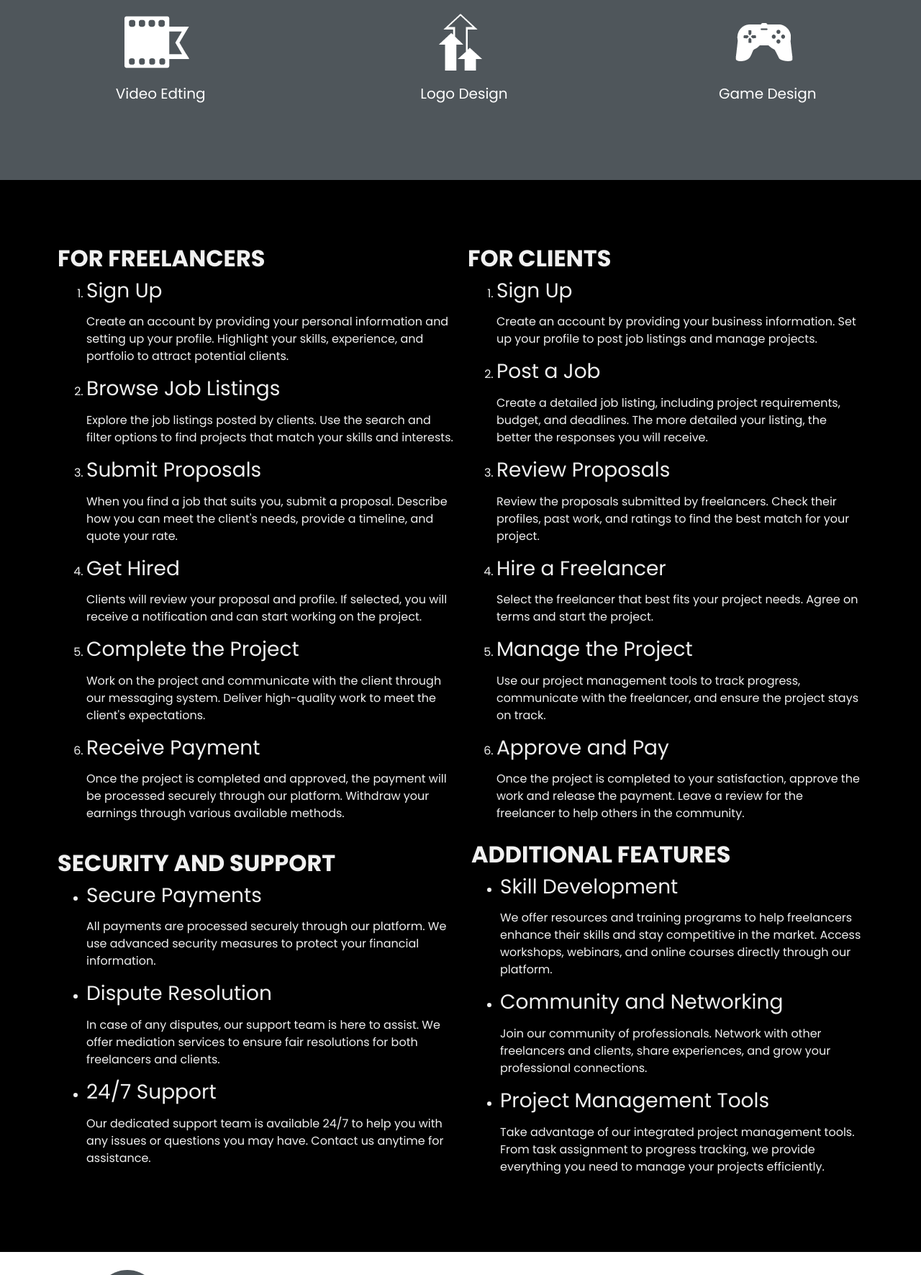
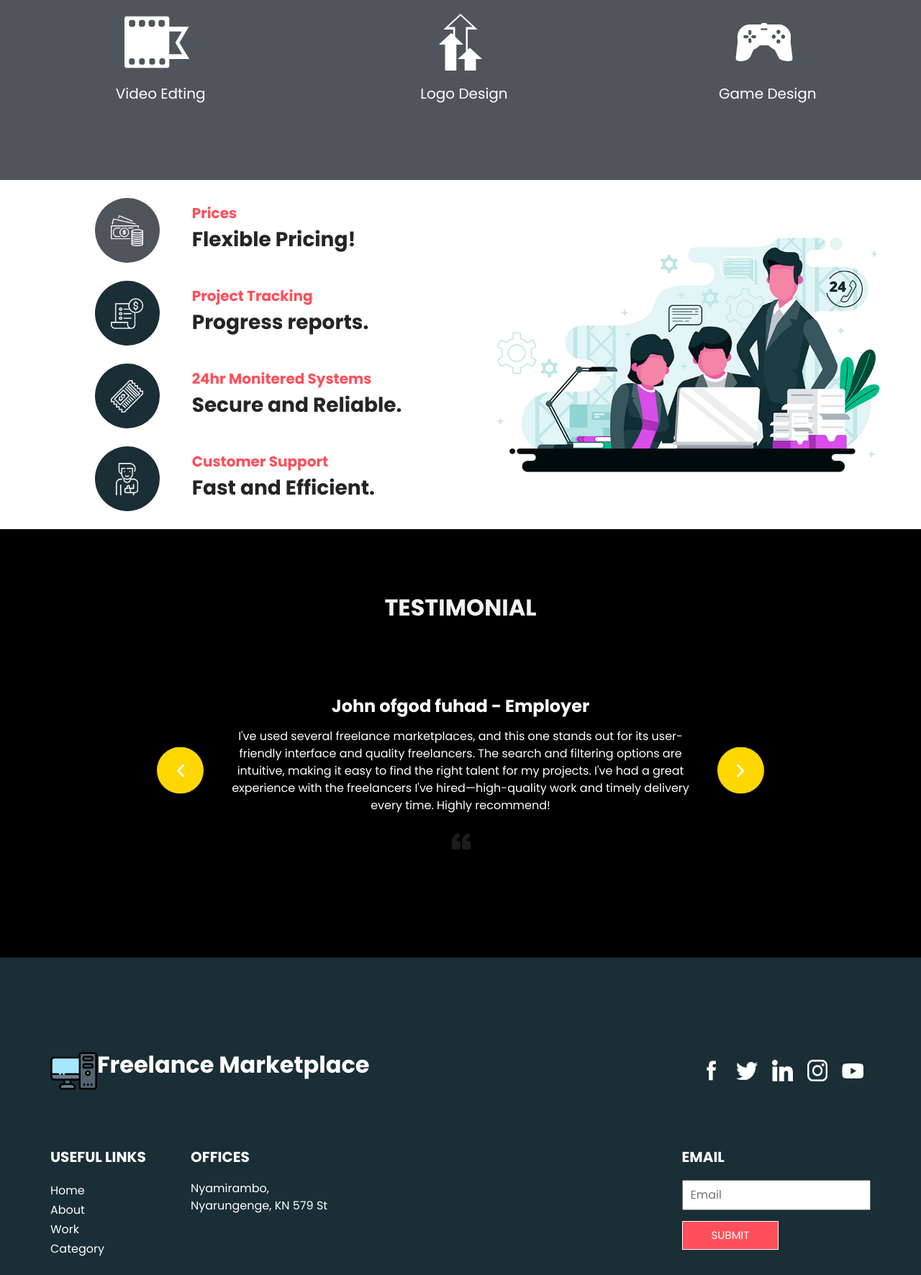
Before and after one commit to Kamosoharden/freelance_marketplace, a PHP site: page / in a window 1280 px wide. Shown: the part 2980-4751 px from the top of the page at 72% size. Run offline with PHP 8.4, Linux system fonts and the light colour scheme; some libraries are stand-ins or nearby versions.

Commit message:
UI/Ux updates

```diff
--- a/about.html
+++ b/about.html
@@ -22,10 +22,10 @@
   <link href="css/responsive.css" rel="stylesheet" />
 </head>
 
-<body class="sub_page">
+<body class="sub_page ">
   <div class="hero_area">
     <header class="header_section">
-      <div class="container-fluid">
+      <div class="container-fluid about_page">
         <nav class="navbar navbar-expand-lg custom_nav-container">
           <!-- <a class="navbar-brand" href="index.html">
             <img src="images/logo.png" alt="" />
--- a/css/style.css
+++ b/css/style.css
@@ -60,12 +60,19 @@ body {
 .sub_page .hero_area {
   height: auto;
   background: none;
-  background-color: transparent;
+  background: linear-gradient(to right, #006400 6%, #000080 60%);
+
 }
+
 
 .hero_area.sub_pages {
   height: auto;
 }
+
+.container-fluid {
+  background:transparent
+ }
+
 
 .header_section {
   overflow-x: hidden;
@@ -78,8 +85,17 @@ body {
   width: 100%;
   display: flex;
   justify-content: center;
-  padding: 1rem 15%;
+  padding: 1rem 10%;
+  background: linear-gradient(to right, #006400 6%, #000080 60%);
+
 }
+.conatiner-lg-bg-white{
+  width: 100%;
+  display: flex;
+  justify-content: center;
+  padding: 1rem 10%;
+  background-color: white;
+  }
 .header_section .container-fluid {
   padding-right: 25px;
   padding-left: 25px;
--- a/index.html
+++ b/index.html
@@ -323,130 +323,6 @@
     </div>
   </section>
 
-
-  <section class="section-3 layout_padding">
-    <div class="container">
-
-      <div class="detail-box responsive-flex">
-        <section class="flex-item">
-          <h2>For Freelancers</h2>
-          <ol >
-            <li >
-              <h3>Sign Up</h3>
-              <p>Create an account by providing your personal information and setting up your profile. Highlight your
-                skills, experience, and portfolio to attract potential clients.</p>
-            </li>
-            <li>
-              <h3>Browse Job Listings</h3>
-              <p>Explore the job listings posted by clients. Use the search and filter options to find projects that
-                match your skills and interests.</p>
-            </li>
-            <li>
-              <h3>Submit Proposals</h3>
-              <p>When you find a job that suits you, submit a proposal. Describe how you can meet the client's needs,
-                provide a timeline, and quote your rate.</p>
-            </li>
-            <li>
-              <h3>Get Hired</h3>
-              <p>Clients will review your proposal and profile. If selected, you will receive a notification and can
-                start working on the project.</p>
-            </li>
-            <li>
-              <h3>Complete the Project</h3>
-              <p>Work on the project and communicate with the client through our messaging system. Deliver high-quality
-                work to meet the client's expectations.</p>
-            </li>
-            <li>
-              <h3>Receive Payment</h3>
-              <p>Once the project is completed and approved, the payment will be processed securely through our
-                platform. Withdraw your earnings through various available methods.</p>
-            </li>
-          </ol>
-        </section><br>
-
-        <section class="flex-item">
-          <h2>For Clients</h2>
-          <ol>
-            <li>
-              <h3>Sign Up</h3>
-              <p>Create an account by providing your business information. Set up your profile to post job listings and
-                manage projects.</p>
-            </li>
-            <li>
-              <h3>Post a Job</h3>
-              <p>Create a detailed job listing, including project requirements, budget, and deadlines. The more detailed
-                your listing, the better the responses you will receive.</p>
-            </li>
-            <li>
-              <h3>Review Proposals</h3>
-              <p>Review the proposals submitted by freelancers. Check their profiles, past work, and ratings to find the
-                best match for your project.</p>
-            </li>
-            <li>
-              <h3>Hire a Freelancer</h3>
-              <p>Select the freelancer that best fits your project needs. Agree on terms and start the project.</p>
-            </li>
-            <li>
-              <h3>Manage the Project</h3>
-              <p>Use our project management tools to track progress, communicate with the freelancer, and ensure the
-                project stays on track.</p>
-            </li>
-            <li>
-              <h3>Approve and Pay</h3>
-              <p>Once the project is completed to your satisfaction, approve the work and release the payment. Leave a
-                review for the freelancer to help others in the community.</p>
-            </li>
-          </ol>
-        </section><br>
-
-        <section class="flex-item">
-          <h2>Security and Support</h2>
-          <ul>
-            <li>
-              <h3>Secure Payments</h3>
-              <p>All payments are processed securely through our platform. We use advanced security measures to protect
-                your financial information.</p>
-            </li>
-            <li>
-              <h3>Dispute Resolution</h3>
-              <p>In case of any disputes, our support team is here to assist. We offer mediation services to ensure fair
-                resolutions for both freelancers and clients.</p>
-            </li>
-            <li>
-              <h3>24/7 Support</h3>
-              <p>Our dedicated support team is available 24/7 to help you with any issues or questions you may have.
-                Contact us anytime for assistance.</p>
-            </li>
-          </ul>
-        </section><br>
-
-        <section class="flex-item">
-          <h2>Additional Features</h2>
-          <ul>
-            <li>
-              <h3>Skill Development</h3>
-              <p>We offer resources and training programs to help freelancers enhance their skills and stay competitive
-                in the market. Access workshops, webinars, and online courses directly through our platform.</p>
-            </li>
-            <li>
-              <h3>Community and Networking</h3>
-              <p>Join our community of professionals. Network with other freelancers and clients, share experiences, and
-                grow your professional connections.</p>
-            </li>
-            <li>
-              <h3>Project Management Tools</h3>
-              <p>Take advantage of our integrated project management tools. From task assignment to progress tracking,
-                we provide everything you need to manage your projects efficiently.</p>
-            </li>
-          </ul>
-        </section>
-      </div>
-    </div>
-    </div>
-  </section>
-
-
-
   <section class="section-4 ">
     <div id="accordion">
       <div class="container-fluid">
@@ -672,11 +548,9 @@
                 <h5>
                   Email
                 </h5>
-                <form action="">
-                  <input type="email" placeholder="Email">
-                  <button>
-                    Submit
-                  </button>
+                <form id="emailForm" onsubmit="sendEmail(event)">
+                  <input type="email" id="emailInput" placeholder="Email" required>
+                  <button type="submit">Submit</button>
                 </form>
               </div>
             </div>
--- a/work.html
+++ b/work.html
@@ -84,7 +84,7 @@
   </div>
 
 
-<div class="container-lg">
+<div class="conatiner-lg-bg-white">
   <div class="detail-box responsive-flex">
     <section class="section-4 ">
       <div id="accordion">
```
Also changed, not shown: layout/styles/register.css (+15 -6 lines).
